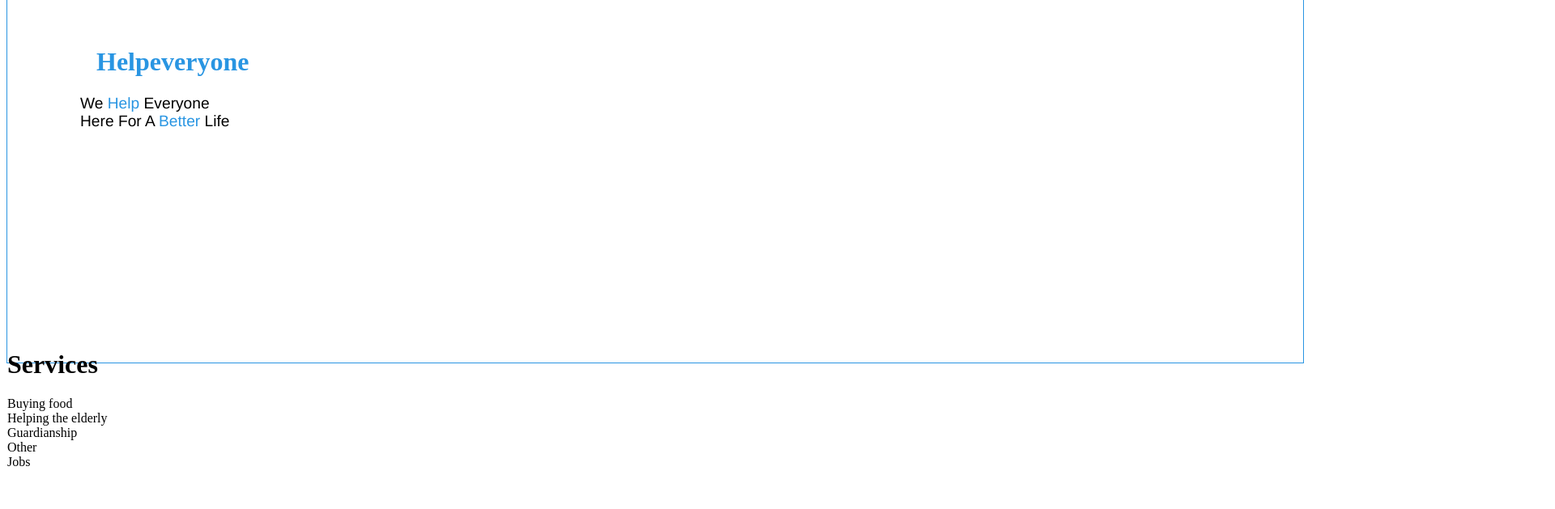
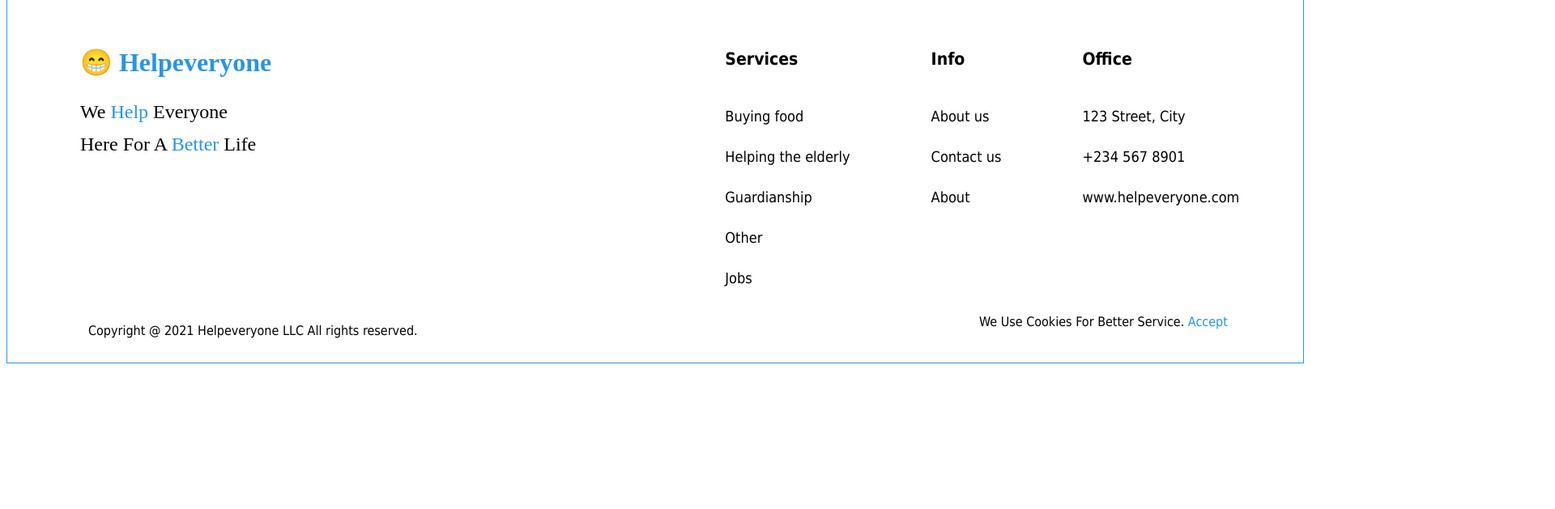
Before and after one commit to ChibusonmaUdensi/htmlsites, a plain HTML site: page figmaapp.html in a window 1280 px wide. Shown: the part 4461-5090 px from the top of the page at 81% size, 1920 px wide, since content can reach past the window. Before the commit the page ends 5041 px from the top, so only its background shows below. Drawn offline with Linux system fonts and the light colour scheme.

Commit message:
'javascript

```diff
--- a/figma.css
+++ b/figma.css
@@ -353,7 +353,7 @@ bottom: 400px;
 .helper{
     position: relative;
     top: 250px;
-    left: 120px;
+    left: 100px;
     color: #2995E2;
 
 }
@@ -361,8 +361,10 @@ bottom: 400px;
     position: relative;
     top: 250px;
     left: 100px;
-    font-family: Helvetica;
-    font-size: larger;
+    font-family: Cairo;
+    font-style: bold;
+    font-size: x-large;
+    line-height: 40px;
 }
 
 .bluehelp{
@@ -377,3 +379,43 @@ bottom: 400px;
     bottom: 500px;
     right: 10px;
 }
+.footer{
+    display: flex;
+    flex-direction: row;
+    gap: 50px;
+    margin: auto;
+
+}
+.social{
+    display: flex;
+    flex-direction: row;
+    gap: 100px;
+    position: relative;
+    bottom: 260px;
+    left: 600px;
+    line-height: 50px;
+    font-family: Tahoma;
+    font-size: large;
+}
+.emoji{
+    color: #2995E2;
+}
+.copyright{
+    position: relative;
+    bottom: 230px;
+    left: 100px;
+    font-family: Tahoma;
+    font-size: medium;
+
+}
+.cookies{
+    position: relative;
+    bottom: 260px;
+    left: 1200px;
+    font-family: Tahoma;
+    font-size: medium;
+
+}
+.accept{
+    color: #2995E2;
+}
--- a/figmaapp.html
+++ b/figmaapp.html
@@ -167,12 +167,15 @@
     <span class="submite"> Submite </span>
     </div>
 
+
+    <div class="footer">
     <div class="helped">
-        <h1 class="helper"> Helpeveryone</h1>
+        <h1 class="helper"> &#128513; Helpeveryone</h1>
         <span class="helpevery"> We <p1 class="bluehelp"> Help</p1> Everyone <br>  Here For A <p2 class="bluebetter"> Better</p2> Life </span>
     </div>
+    <div class="social">
     <div class="serviced">
-        <h1> Services </h1>
+        <h3> Services </h3>
         <span> Buying food <br>
              Helping the elderly <br>
               Guardianship <br>
@@ -181,6 +184,29 @@
             </span>
        </div>
 
+       <div class="infoabout">
+        <h3> Info </h3>
+        <span> About us <br>
+        Contact us <br>
+            About </br>
+        </span>
+       </div>
+
+       <div class="Office">
+        <h3> Office</h3>
+        <span> 123 Street, City <br>
+            +234 567 8901 <br>
+            www.helpeveryone.com </br>
+            </span>
+       </div>
+    </div>
+    </div>
+    <div class="copyright">
+        <span> Copyright @ 2021 Helpeveryone LLC All rights reserved. </span>
+    </div>
+    <div class="cookies">
+        <span> We Use Cookies For Better Service. <p1 class="accept">Accept </p1> </span>
+    </div>
 
 </body>
 </html>
```
